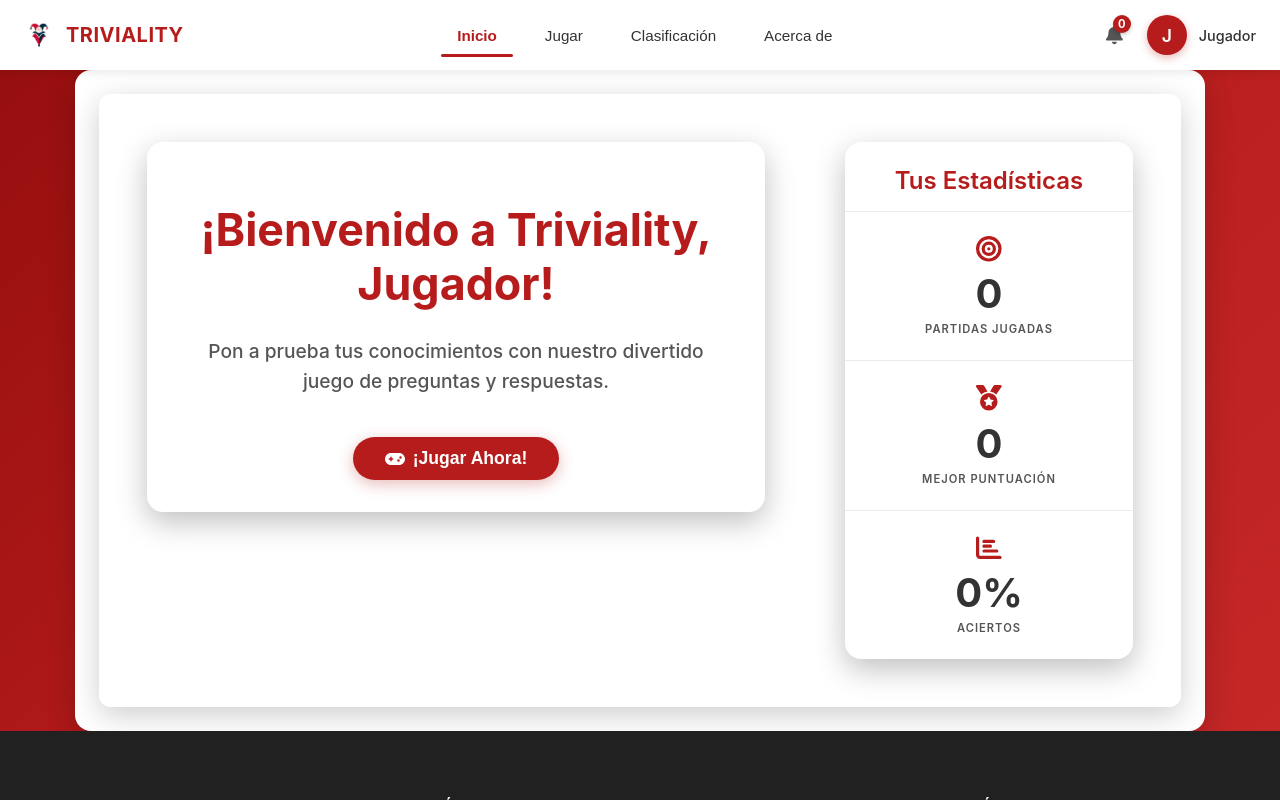
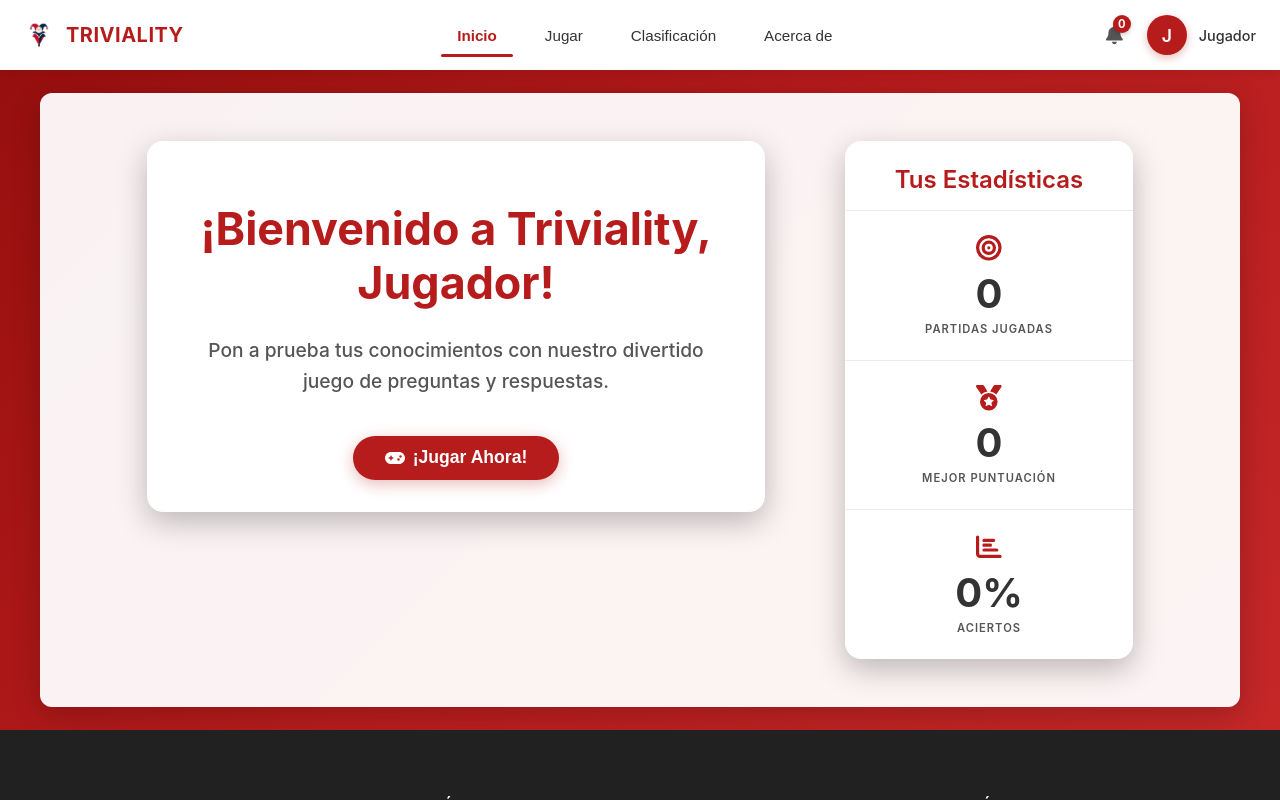
Before and after one commit to DanieelJP/triviality-project, a React (Create React App) app in the folder frontend/: page /dashboard in a window 1280 px wide. Built offline with nearby package versions, Linux system fonts and the light colour scheme; no server answers; sample sign-in values are in the browser's storage.

Commit message:
fix: dashboard home fixed

```diff
--- a/frontend/src/components/features/Dashboard/components/Home/index.tsx
+++ b/frontend/src/components/features/Dashboard/components/Home/index.tsx
@@ -16,7 +16,7 @@ interface HomeProps {
 const Home: React.FC<HomeProps> = ({ userName, startGame }) => {
     return (
         <div className="home-container">
-            <div className="dashboard-content-wrapper">
+
                 <div className="home-content">
                     <div className="welcome-area">
                         <div className="welcome-message">
@@ -64,7 +64,7 @@ const Home: React.FC<HomeProps> = ({ userName, startGame }) => {
                         </div>
                     </div>
                 </div>
-            </div>
+
         </div>
     );
 };
```
